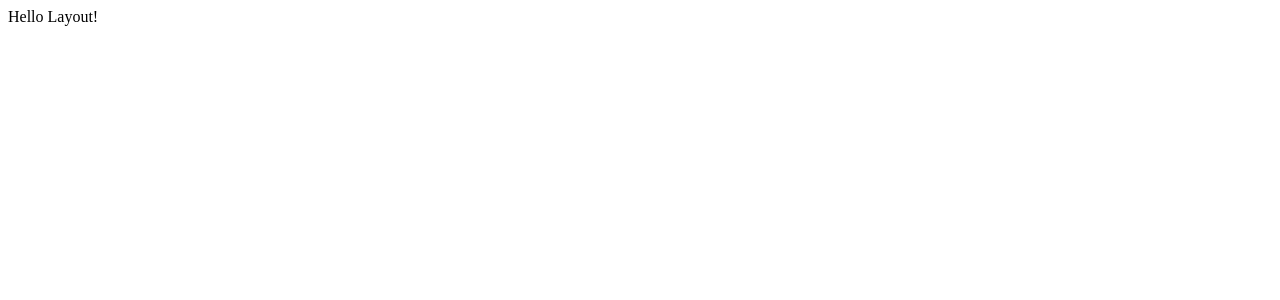
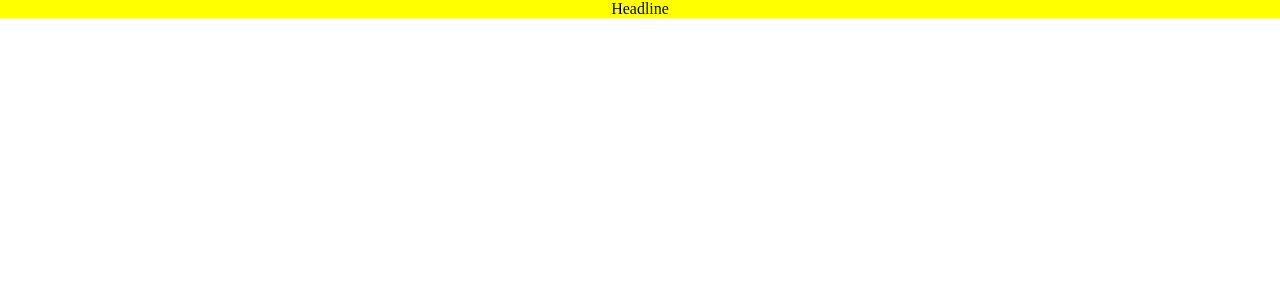
Before and after one commit to stanf0rd/technopark-moments-frontend, a React app: page / in a window 1280 px wide. Shown: the top 300 px of the page. Built offline with nearby package versions, Linux system fonts and the light colour scheme.

Commit message:
Layout contents Headline

```diff
--- a/src/components/Layout/Layout.jsx
+++ b/src/components/Layout/Layout.jsx
@@ -1,5 +1,13 @@
 import React from 'react';
 
+import Headline from '../Headline';
+
+import './Layout.pcss';
+
 export default function Layout() {
-  return <div>Hello Layout!</div>;
+  return (
+    <div>
+      <Headline />
+    </div>
+  );
 }
--- /dev/null
+++ b/src/components/Layout/Layout.pcss
@@ -0,0 +1,3 @@
+body {
+  margin: 0;
+}
```
